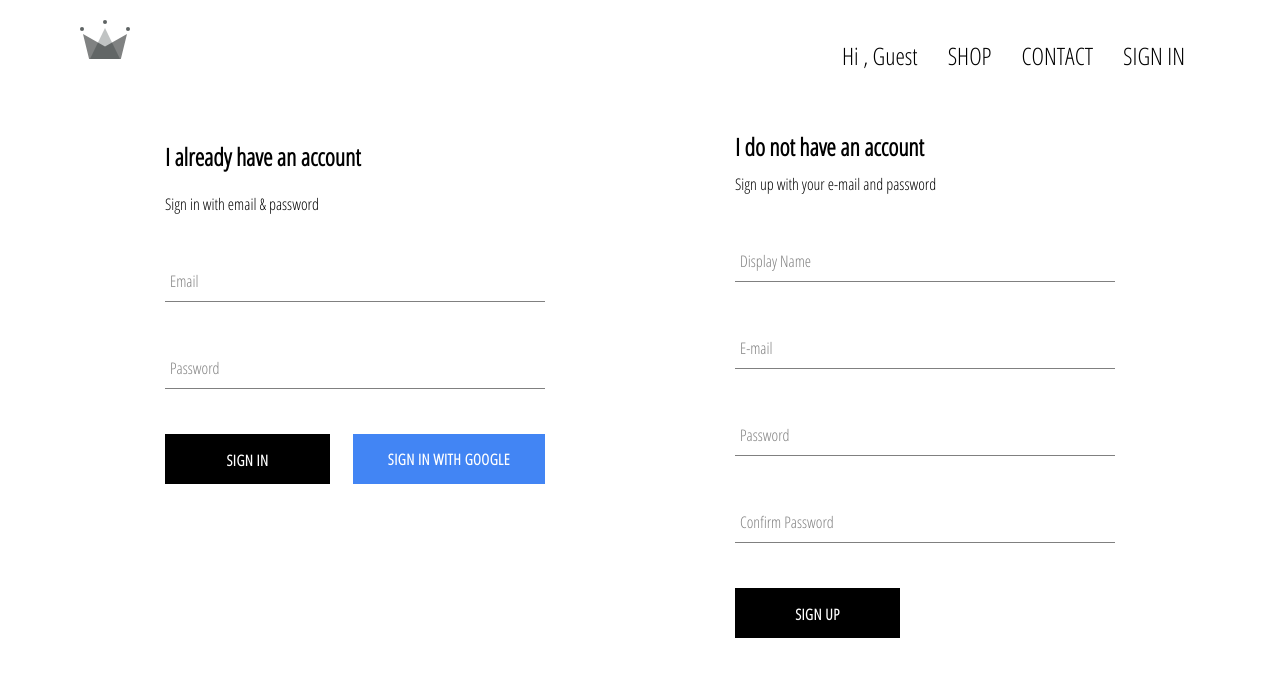
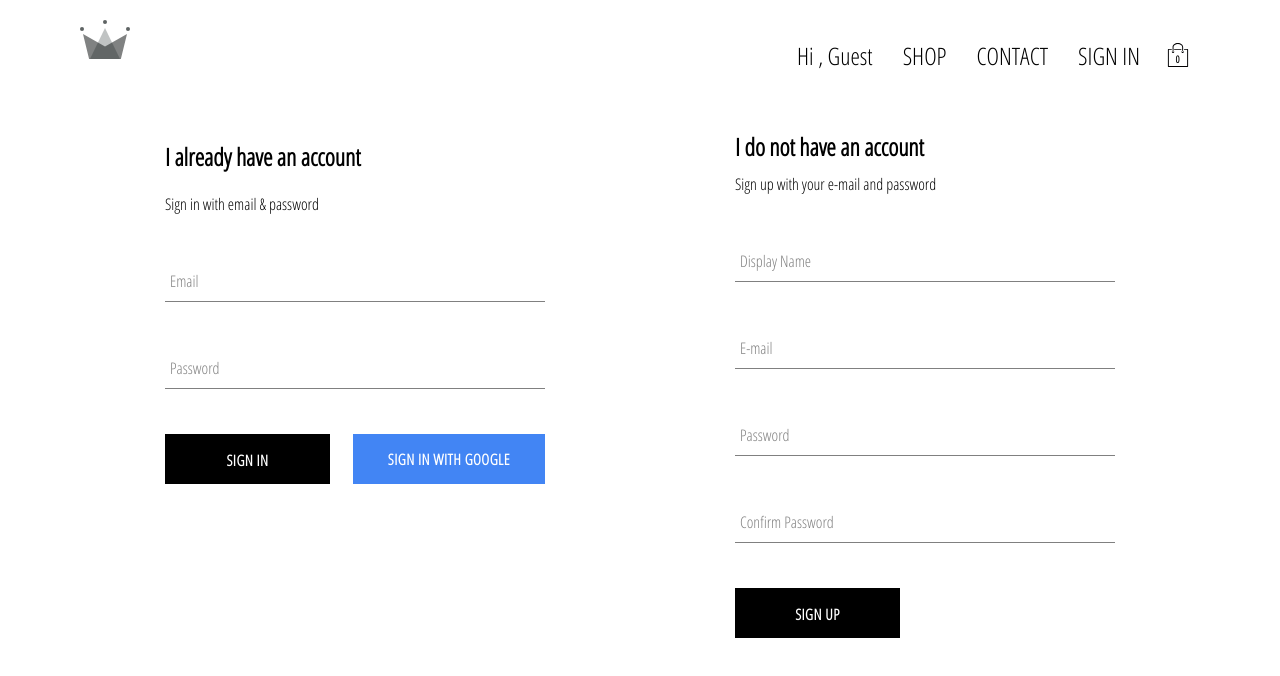
Before and after one commit to yash-278/react_ecommerce-project, a React (Create React App) app: page /signin in a window 1280 px wide. Shown: the top 676 px of the page. Built offline with nearby package versions, Linux system fonts and the light colour scheme; no server answers.

Commit message:
added cartIcon and cartDropdown components to our application

```diff
--- /dev/null
+++ b/src/components/cart-dropdown/cart-dropdown.component.jsx
@@ -0,0 +1,13 @@
+import React from "react";
+import CustomButton from "../custom-button/custom-button.component";
+
+import "./cart-dropdown.styles.scss";
+
+const CartDropdown = () => (
+  <div className="cart-dropdown">
+    <div className="cart-items" />
+    <CustomButton>GO TO CHECKOUT</CustomButton>
+  </div>
+);
+
+export default CartDropdown;
--- /dev/null
+++ b/src/components/cart-dropdown/cart-dropdown.styles.scss
@@ -0,0 +1,29 @@
+.cart-dropdown {
+  position: absolute;
+  width: 240px;
+  height: 340px;
+  display: flex;
+  flex-direction: column;
+  padding: 20px;
+  border: 1px solid black;
+  background-color: white;
+  top: 90px;
+  right: 40px;
+  z-index: 5;
+
+  .cart-items {
+    height: 240px;
+    display: flex;
+    flex-direction: column;
+    overflow: scroll;
+    &::-webkit-scrollbar {
+      display: none;
+      width: 0px;
+      background: transparent; /* make scrollbar transparent */
+    }
+  }
+
+  button {
+    margin-top: auto;
+  }
+}
--- /dev/null
+++ b/src/components/cart-icon/cart-icon.component.jsx
@@ -0,0 +1,20 @@
+import React from "react";
+import { connect } from "react-redux";
+import { ReactComponent as ShoppingIcon } from "../../assets/shopping-bag.svg";
+
+import { toggleCartHidden } from "../../redux/cart/cart.actions";
+
+import "./cart-icon.styles.scss";
+
+const CartIcon = ({ toggleCartHidden }) => (
+  <div className="cart-icon" onClick={toggleCartHidden}>
+    <ShoppingIcon className="shopping-icon" />
+    <span className="item-count">0</span>
+  </div>
+);
+
+const mapDispatchToProps = (dispatch) => ({
+  toggleCartHidden: () => dispatch(toggleCartHidden()),
+});
+
+export default connect(null, mapDispatchToProps)(CartIcon);
--- /dev/null
+++ b/src/components/cart-icon/cart-icon.styles.scss
@@ -0,0 +1,21 @@
+.cart-icon {
+  width: 45px;
+  height: 45px;
+  position: relative;
+  display: flex;
+  align-items: center;
+  justify-content: center;
+  cursor: pointer;
+
+  .shopping-icon {
+    width: 24px;
+    height: 24px;
+  }
+
+  .item-count {
+    position: absolute;
+    font-size: 10px;
+    font-weight: bold;
+    bottom: 12px;
+  }
+}
--- a/src/components/header/header.component.jsx
+++ b/src/components/header/header.component.jsx
@@ -3,12 +3,14 @@
 import { connect } from "react-redux";
 
 import { auth } from "../../firebase/firebase.utils";
+import CartIcon from "../cart-icon/cart-icon.component";
+import CartDropdown from "../cart-dropdown/cart-dropdown.component";
 
 import { ReactComponent as Logo } from "../../assets/crown.svg";
 
 import "./header.styles.scss";
 
-const Header = ({ currentUser }) => (
+const Header = ({ currentUser, hidden }) => (
   <div className="header">
     <Link to="/">
       <Logo className="logo" />
@@ -32,12 +34,15 @@
           SIGN IN
         </Link>
       )}
+      <CartIcon />
     </div>
+    {hidden ? null : <CartDropdown />}
   </div>
 );
 
-const mapStateToProps = (state) => ({
-  currentUser: state.user.currentUser,
+const mapStateToProps = ({ user: { currentUser }, cart: { hidden } }) => ({
+  currentUser,
+  hidden,
 });
 
 export default connect(mapStateToProps)(Header);
--- /dev/null
+++ b/src/redux/cart/cart.actions.js
@@ -0,0 +1,5 @@
+import CartActionTypes from "./cart.types";
+
+export const toggleCartHidden = () => ({
+  type: CartActionTypes.TOGGLE_CART_HIDDEN,
+});
--- /dev/null
+++ b/src/redux/cart/cart.reducer.js
@@ -0,0 +1,19 @@
+import CartActionTypes from "./cart.types";
+
+const INITIAL_STATE = {
+  hidden: "true",
+};
+
+const CartReducer = (state = INITIAL_STATE, action) => {
+  switch (action.type) {
+    case CartActionTypes.TOGGLE_CART_HIDDEN:
+      return {
+        ...state,
+        hidden: !state.hidden,
+      };
+    default:
+      return state;
+  }
+};
+
+export default CartReducer;
--- /dev/null
+++ b/src/redux/cart/cart.types.js
@@ -0,0 +1,5 @@
+const CartActionTypes = {
+  TOGGLE_CART_HIDDEN: "TOGGLE_CART_HIDDEN",
+};
+
+export default CartActionTypes;
--- a/src/redux/root-reducer.js
+++ b/src/redux/root-reducer.js
@@ -1,6 +1,8 @@
 import { combineReducers } from "redux";
 import userReducer from "./user/user.reducer";
+import cartReducer from "./cart/cart.reducer";
 
 export default combineReducers({
   user: userReducer,
+  cart: cartReducer,
 });
```
Also changed, not shown: src/assets/shopping-bag.svg (added).
